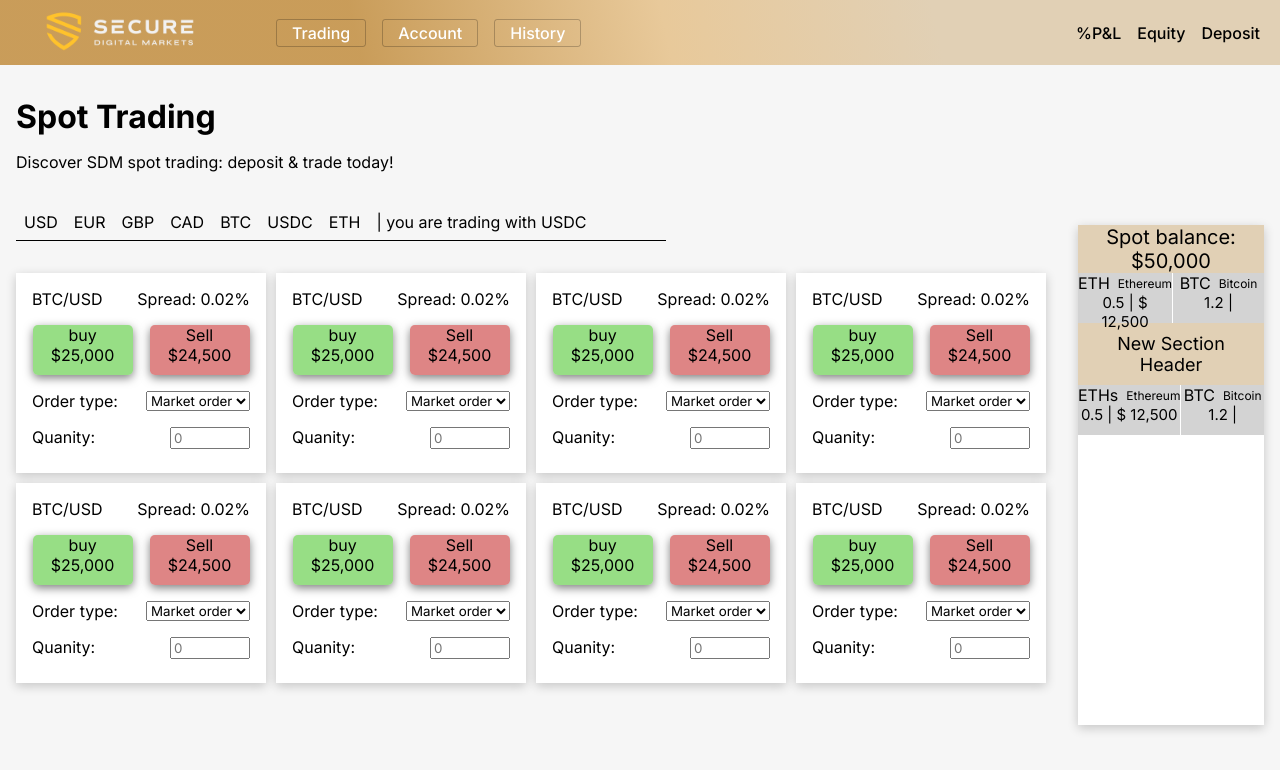
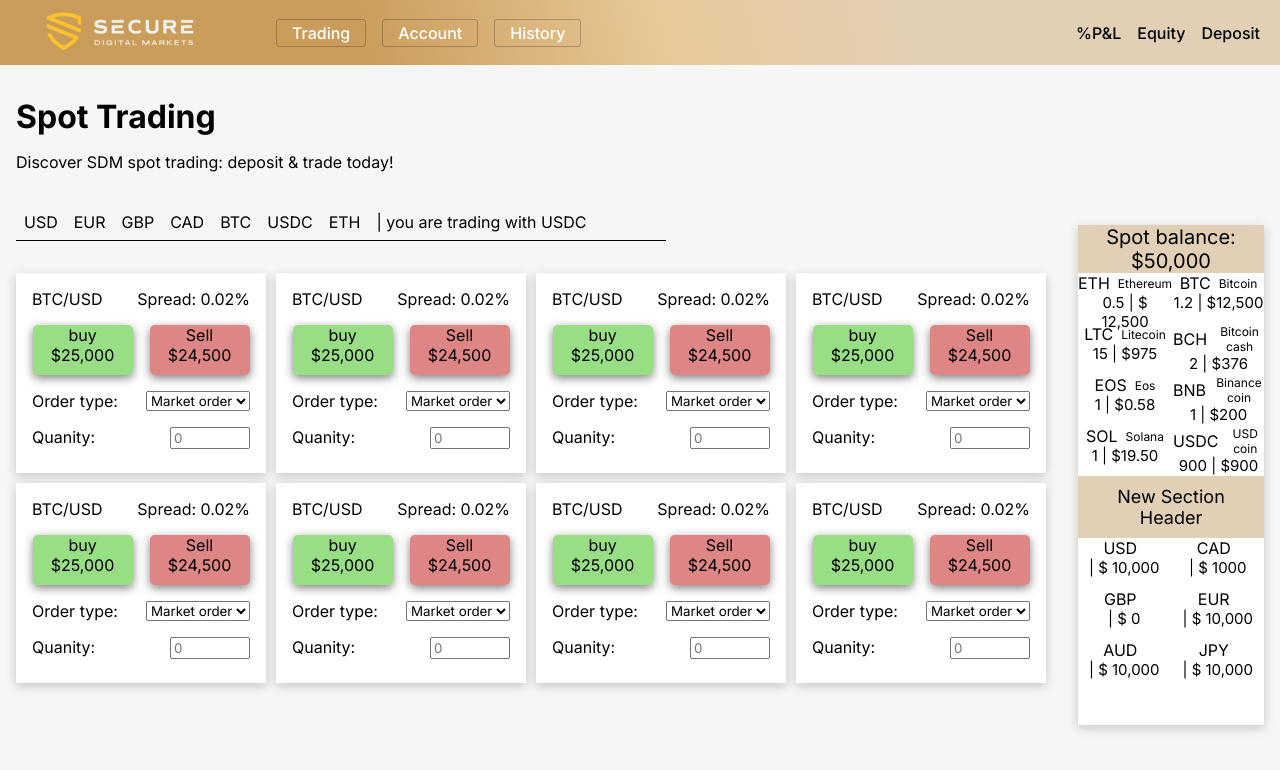
Before and after one commit to Mfried95/trade-dashboard, a React (Vite) app: page / in a window 1280 px wide. Shown: the top 770 px of the page. Built offline with nearby package versions, Linux system fonts and the light colour scheme.

Commit message:
Added the fiat and balance array into its own data folder and imported to balance item

```diff
--- a/src/components/Balance.jsx
+++ b/src/components/Balance.jsx
@@ -1,31 +1,17 @@
 import React, { useState, useEffect } from "react";
 import "../styles/balance.css";
 import BalanceItem from "./balanceItem";
+import { spotBalances, fiatBalances } from "../data/data";
+
 
 const Balance = () => {
-  // State to store balance data
   const [balances, setBalances] = useState([]);
-  const [fiat, setFiat] = useState([])
-
-  // Simulated data (you can fetch this from an API)
-  const spotBalances = [
-    { id: 1, symbol: "ETH", currency: "Ethereum", amount: 0.5, balance: '$ 12,500' },
-    { id: 2, symbol: "BTC", currency: "Bitcoin", amount: 1.2 },
-
-  ];
-
-  const fiatBalances = [
-    { id: 1, symbol: "ETHs", currency: "Ethereum", amount: 0.5, balance: '$ 12,500' },
-    { id: 2, symbol: "BTC", currency: "Bitcoin", amount: 1.2 },
-
-  ];
+  const [fiat, setFiat] = useState([]);
 
   useEffect(() => {
-    setBalances(spotBalances)
-    setFiat(fiatBalances)
+    setBalances(spotBalances);
+    setFiat(fiatBalances);
   }, []);
-
-  console.log("this is fiat state", fiat)
 
   return (
     <div className="balance-container">
@@ -50,7 +36,7 @@ const Balance = () => {
       </header>
 
       <div className="balance-grid">
-      {fiat.map((money) => (
+        {fiat.map((money) => (
           <BalanceItem
             key={money.id}
             symbol={money.symbol}
--- /dev/null
+++ b/src/data/data.js
@@ -0,0 +1,100 @@
+const spotBalances = [
+  {
+    id: 1,
+    symbol: "ETH",
+    currency: "Ethereum",
+    amount: 0.5,
+    balance: "$ 12,500",
+  },
+  {
+    id: 2,
+    symbol: "BTC",
+    currency: "Bitcoin",
+    amount: 1.2,
+    balance: "$12,500",
+  },
+  { id: 3,
+    symbol: "LTC",
+    currency: "Litecoin",
+    amount: 15,
+    balance: "$975" },
+  {
+    id: 4,
+    symbol: "BCH",
+    currency: "Bitcoin cash",
+    amount: 2,
+    balance: "$376",
+  },
+  { id: 5,
+    symbol: "EOS",
+    currency: "Eos",
+    amount: 1,
+    balance: "$0.58" },
+  {
+    id: 6,
+    symbol: "BNB",
+    currency: "Binance coin",
+    amount: 1,
+    balance: "$200",
+  },
+  {
+    id: 7,
+    symbol: "SOL",
+    currency: "Solana",
+    amount: 1,
+    balance: "$19.50" },
+  {
+    id: 8,
+    symbol: "USDC",
+    currency: "USD coin",
+    amount: 900,
+    balance: "$900",
+  },
+];
+
+const fiatBalances = [
+  {
+    id: 1,
+    symbol: "USD",
+    currency: "",
+    amount: "",
+    balance: "$ 10,000",
+  },
+  {
+    id: 2,
+    symbol: "CAD",
+    currency: "",
+    amount: "",
+    balance: "$ 1000",
+  },
+  {
+    id: 3,
+    symbol: "GBP",
+    currency: "",
+    amount: "",
+    balance: "$ 0",
+  },
+  {
+    id: 4,
+    symbol: "EUR",
+    currency: "",
+    amount: "",
+    balance: "$ 10,000",
+  },
+  {
+    id: 5,
+    symbol: "AUD",
+    currency: "",
+    amount: "",
+    balance: "$ 10,000",
+  },
+  {
+    id: 6,
+    symbol: "JPY",
+    currency: "",
+    amount: "",
+    balance: "$ 10,000",
+  },
+];
+
+export { spotBalances, fiatBalances };
--- a/src/styles/balance.css
+++ b/src/styles/balance.css
@@ -14,7 +14,6 @@
 }
 
 .balance-item {
-  background-color: lightgray; /* Add styles for the grid items */
   height: 50px;
   text-align: center;
 }
```
